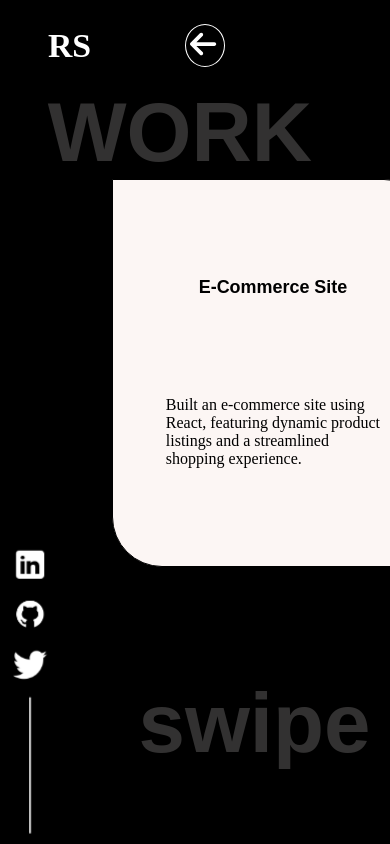
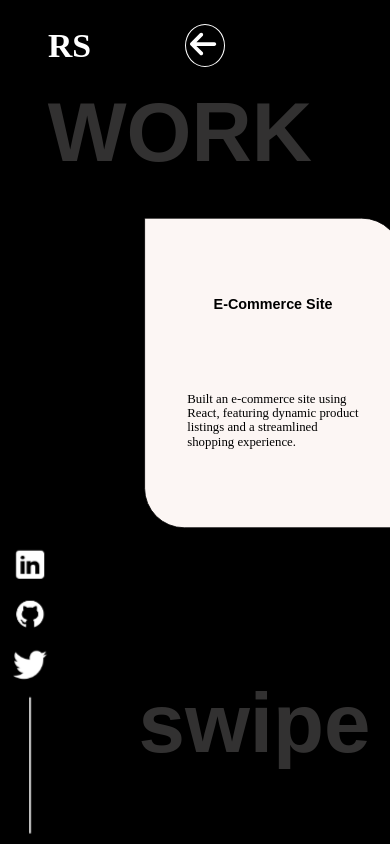
Before and after one commit to Rishabh05Sahu/portfolio-website, a React (Vite) app: page /projects in a window 390 px wide. Built offline with nearby package versions, Linux system fonts and the light colour scheme.

Commit message:
herobox changes

```diff
--- a/src/components/Card/Card.css
+++ b/src/components/Card/Card.css
@@ -112,4 +112,7 @@
         width: 40vw;
 
     }
+    .card{
+        transform: scale(0.8);
+    }
 }
--- a/src/components/HeroBox/HeroBox.css
+++ b/src/components/HeroBox/HeroBox.css
@@ -129,7 +129,7 @@
         font-size: 1.2rem;
     }
     .herobox-left-content h6{
-        font-size: 1rem;
+        font-size: .9rem;
     }
     .herobox-right img{
         position: absolute;
--- a/src/pages/CSS/MySkill.css
+++ b/src/pages/CSS/MySkill.css
@@ -122,6 +122,7 @@
         padding: 2.7vw 6vw;
         font-size:1rem;
         padding-bottom: 3rem;
+        margin-top: 3rem;
     }
     .right-skill-container{
         gap: 0px;
```
